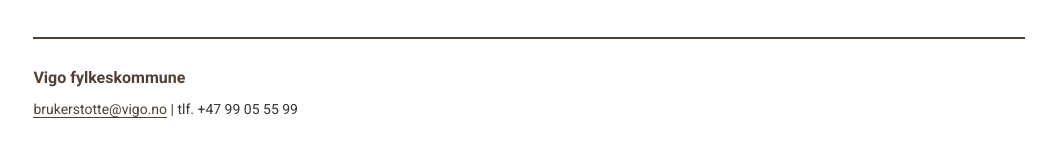
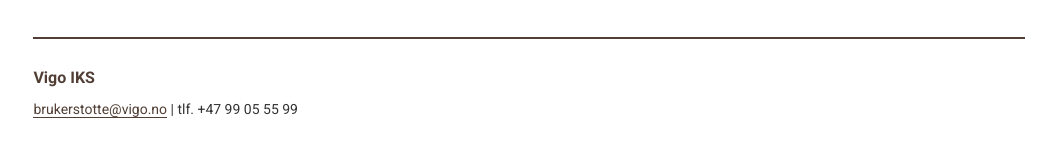
Before and after one commit to FINTLabs/vigobas-samtykke-frontend, a React (Create React App) app: page / in a window 1280 px wide. Shown: the part 321-478 px from the top of the page, without its empty margins (111-1167 px from the left). Built offline with nearby package versions, Linux system fonts and the light colour scheme; no server answers.

Commit message:
Support for county-name

```diff
--- a/src/App.jsx
+++ b/src/App.jsx
@@ -19,6 +19,7 @@ function App() {
   const defaultInformation = {
     mail: "brukerstotte@vigo.no",
     phoneNumber: "+47 99 05 55 99",
+    countyName: "Vigo IKS"
   };
 
   const [tema, setTema] = React.useState(theme);
@@ -51,6 +52,7 @@ function App() {
             ...info,
             phoneNumber: data.phoneNumber,
             mail: data.mail,
+            countyName: data.countyName
           };
         });
       })
--- a/src/components/common/footer/Footer.jsx
+++ b/src/components/common/footer/Footer.jsx
@@ -34,7 +34,7 @@ const Footer = ({ footerInfo }) => {
         <section className="footer-info">
           <p>
             <strong className={classes.strongText}>
-              {appSettings.OrgName}
+              {footerInfo.countyName}
             </strong>
           </p>
           <p>
```
